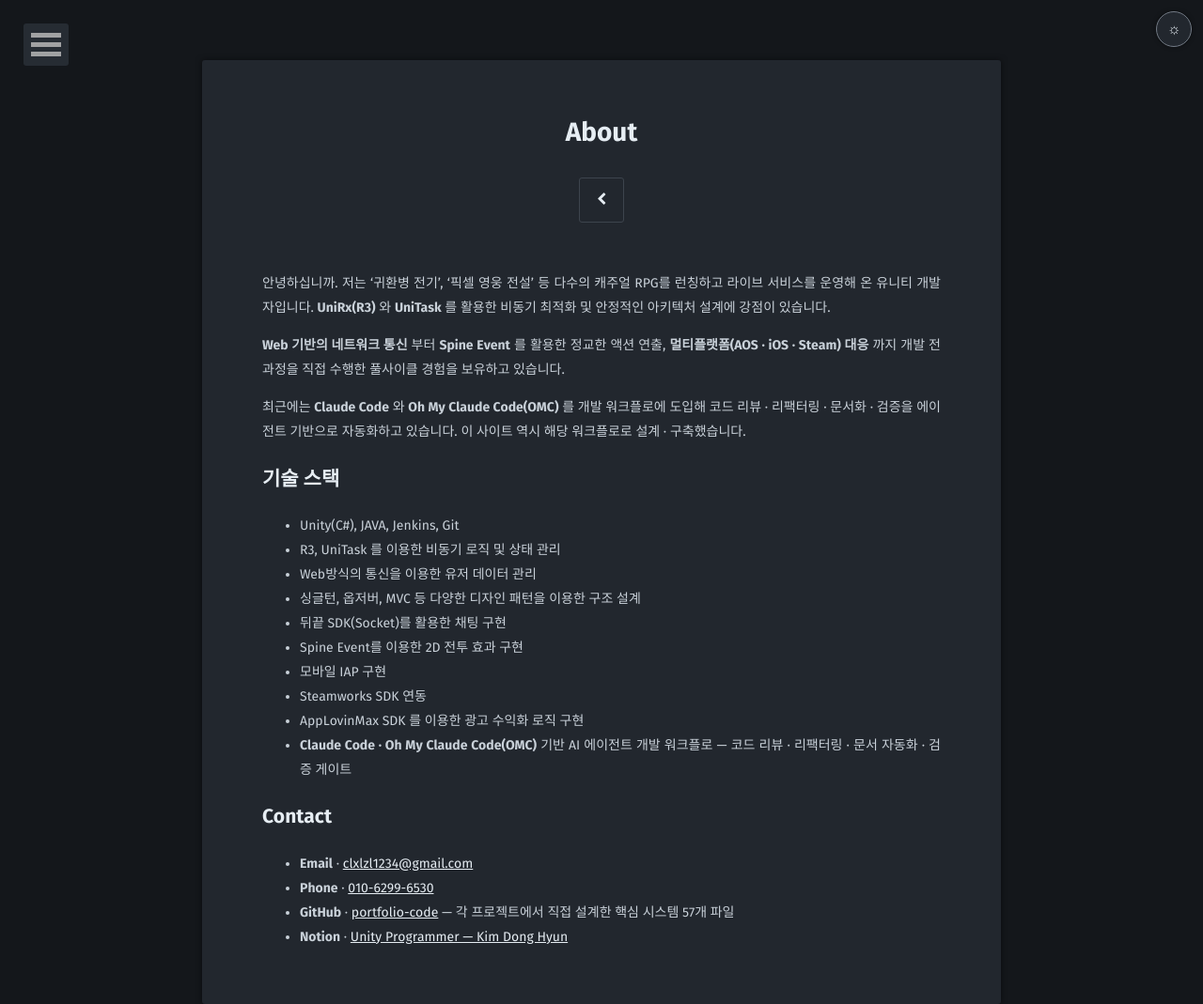
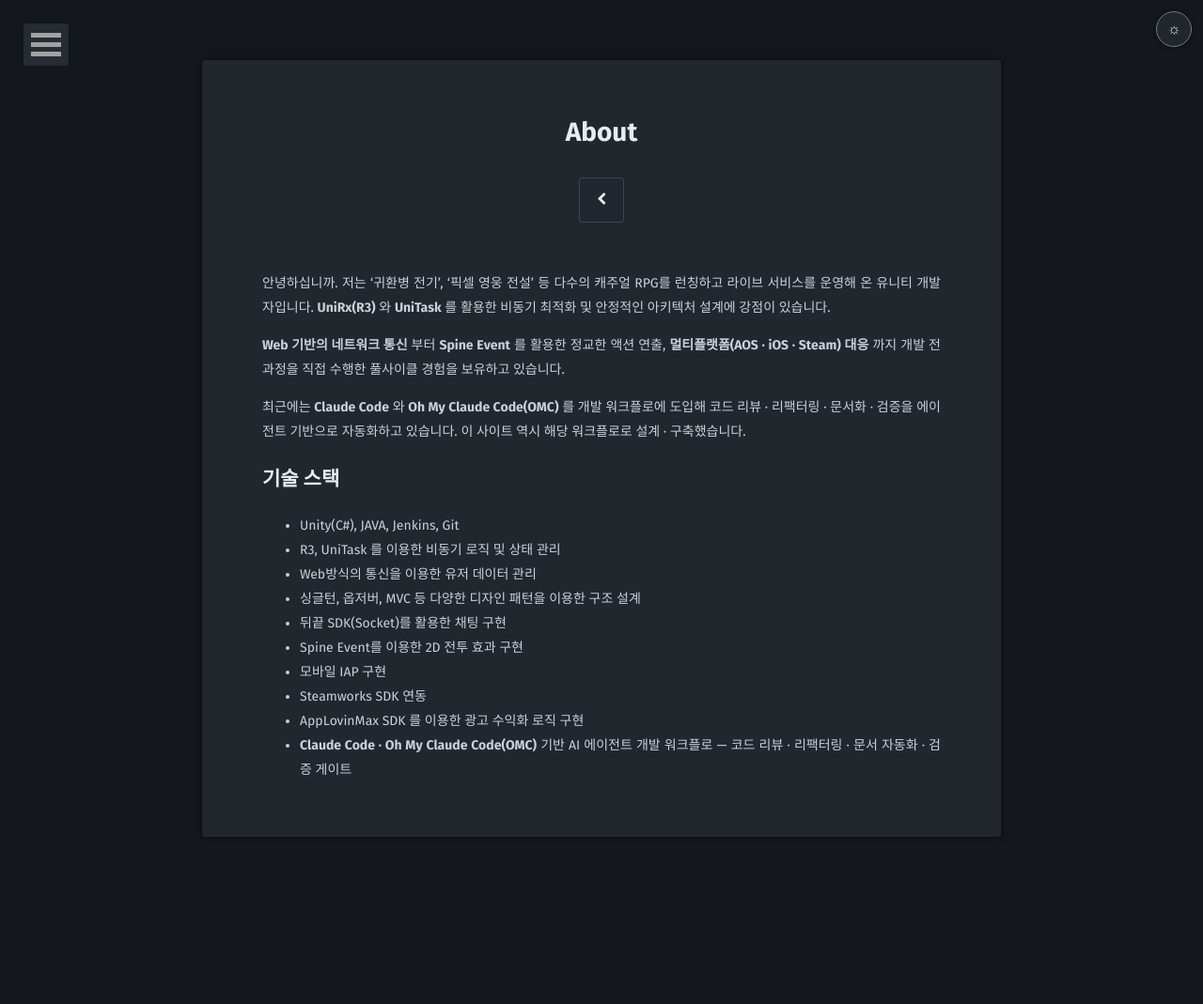
Before and after one commit to mmmdong/mmmdong.github.io, a Jekyll site: the page built from about/index.md, in a window 1280 px wide. Shown: the whole page at 94% size. Built offline with Jekyll 4.4.1, drawn with Linux system fonts in a browser that asks for light colours; some web fonts are replaced; after the commit the page ends 964 px from its top, so only the background shows below that.

Commit message:
사이트 전체에서 개인 연락처 제거
랜딩의 연락처 줄은 앞서 걷어냈지만 메뉴(전 페이지)의 메일 링크, About 의
Contact 절, 404 의 contact me 에 그대로 남아 있었다. 전부 뺐고, 값 자체도
_config.yml 에서 지웠다 — 템플릿이 site.email 을 다시 참조해도 비어 나온다.

About 의 Contact 절에 있던 GitHub · Notion 링크도 함께 빠진다. 둘 다 Home
카드의 아이콘 버튼으로 남아 있어 접근 경로가 사라지지는 않는다.

Co-Authored-By: Claude Opus 5 <noreply@anthropic.com>

```diff
--- a/404.html
+++ b/404.html
@@ -5,4 +5,3 @@ permalink: /404.html
 comments: false
 ---
 <p>There doesn't appear to be anything here. Sorry about that.</p>
-<p>If you've followed a link expecting something to be here, you can <a href="mailto:{{ site.email }}?subject=Page%20not%20found">contact me</a>.</p>
--- a/_config.yml
+++ b/_config.yml
@@ -34,8 +34,6 @@ sass:
 
 # Contact — 단일 출처. 랜딩과 CV 에서 이 값을 읽는다.
 author:             Kim Dong Hyun
-email:              clxlzl1234@gmail.com
-phone:              "010-6299-6530"
 notion:             https://www.notion.so/mmmdong/Unity-Programmer-Kim-Dong-Hyun-33c08b60233e805f929ad17f7caf3207
 github-url:         mmmdong
 # 깃허브 링크는 전부 코드 저장소로 보낸다. 프로필 첫 화면에는 이 포트폴리오와
--- a/_includes/nav.html
+++ b/_includes/nav.html
@@ -11,9 +11,6 @@
 						<p>{{ site.description }}</p>
 					</li>
 					<li><a href="{{ site.url }}/about/"><span class="btn btn-inverse">Learn More</span></a></li>
-					{% if site.email %}<li>
-                        <a href="mailto:{{ site.email }}" target="_blank" rel="noopener noreferrer"><i class="fa fa-fw fa-envelope-square"></i> Email</a>
-                    </li>{% endif %}
                     {% if site.twitter %}<li>
                         <a href="http://twitter.com/{{ site.twitter }}" target="_blank" rel="noopener noreferrer"><i class="fa fa-fw fa-twitter-square"></i> Twitter</a>
                     </li>{% endif %}
--- a/about/index.md
+++ b/about/index.md
@@ -21,10 +21,3 @@ comments: false
 
 {% for item in site.data.tech_stack %}- {{ item }}
 {% endfor %}
-
-## Contact
-
-- **Email** · [{{ site.email }}](mailto:{{ site.email }})
-- **Phone** · [{{ site.phone }}](tel:{{ site.phone | remove: '-' }})
-- **GitHub** · [portfolio-code]({{ site.code-repo }}) &mdash; 각 프로젝트에서 직접 설계한 핵심 시스템 57개 파일
-- **Notion** · [Unity Programmer &mdash; Kim Dong Hyun]({{ site.notion }})
```
